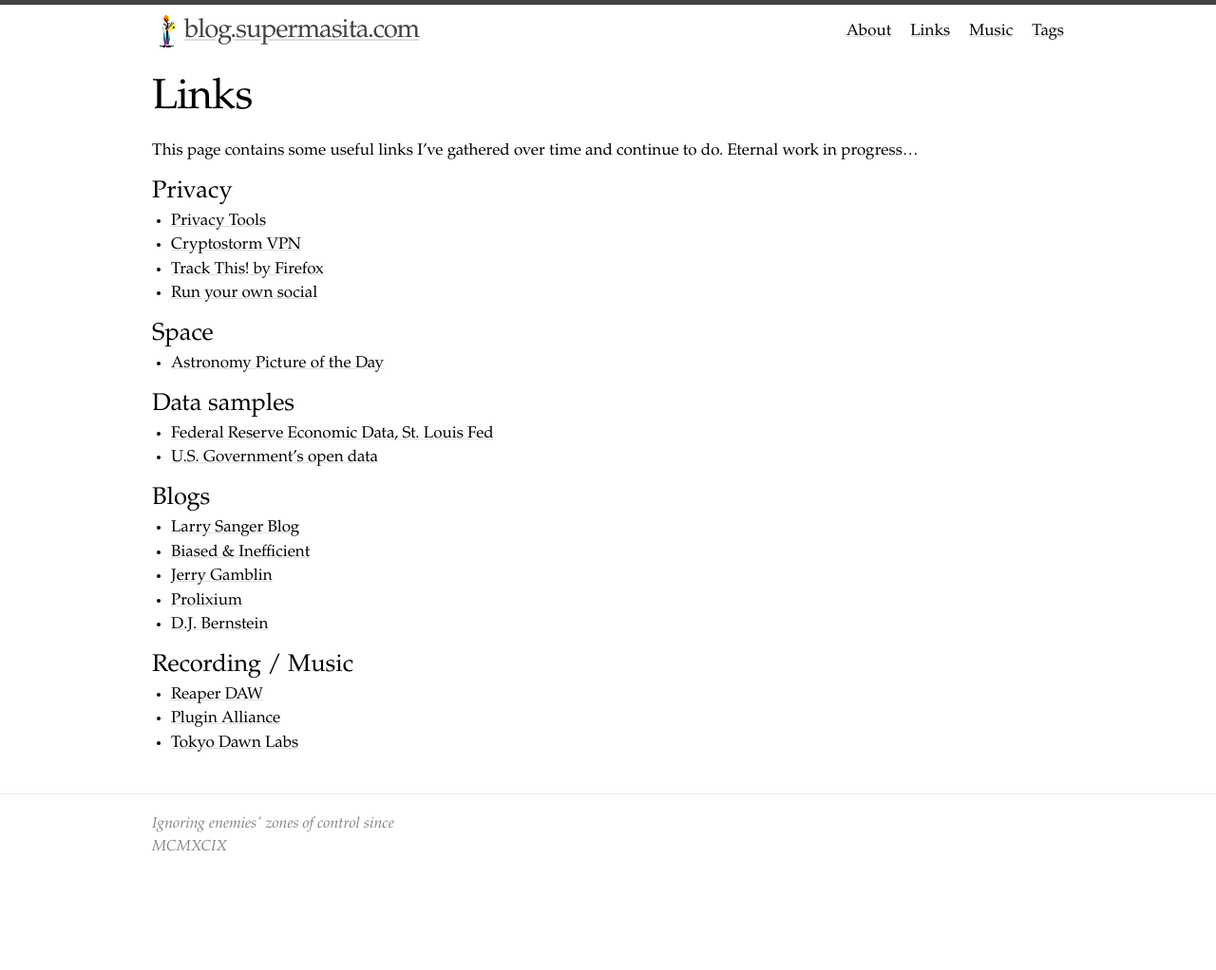
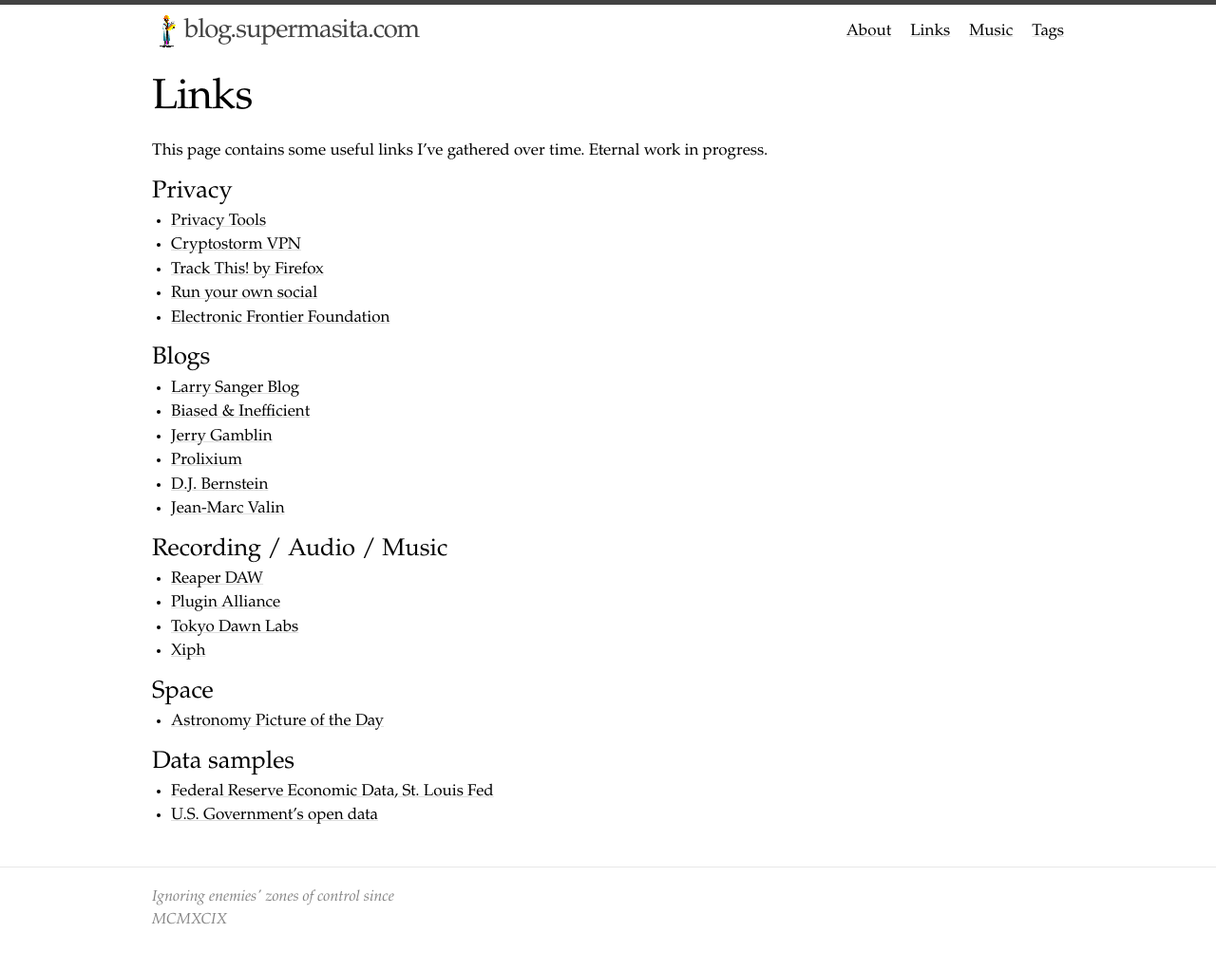
Before and after one commit to supermasita/blog.supermasita.com, a Jekyll site: the page built from links.md, in a window 1280 px wide. Shown: the whole page at 95% size. Built offline with Jekyll 4.4.1, drawn with Linux system fonts in a browser that asks for light colours; before the commit the page ends 945 px from its top, so only the background shows below that.

Commit message:
links update

```diff
--- a/_sass/minima/_base.scss
+++ b/_sass/minima/_base.scss
@@ -107,6 +107,10 @@
 /**
  * Links
  */
+a.site-title {
+   text-decoration: none;
+  }
+
 a {
   color: $brand-color;
   text-decoration: underline #DDD;
--- a/links.md
+++ b/links.md
@@ -4,7 +4,7 @@
 permalink: /links/
 ---
 
-This page contains some useful links I've gathered over time and continue to do. Eternal work in progress...
+This page contains some useful links I've gathered over time. Eternal work in progress.
 
 Privacy
 ===
@@ -12,6 +12,23 @@
 * [Cryptostorm VPN](https://www.cryptostorm.is/)
 * [Track This! by Firefox](https://trackthis.link/)
 * [Run your own social](https://runyourown.social/)
+* [Electronic Frontier Foundation](https://www.eff.org/issues/privacy)
+
+Blogs
+===
+* [Larry Sanger Blog](https://larrysanger.org/)
+* [Biased & Inefficient](https://notstatschat.rbind.io/)
+* [Jerry Gamblin](https://jerrygamblin.com/)
+* [Prolixium](https://www.prolixium.com/blog)
+* [D.J. Bernstein](https://cr.yp.to/djb.html)
+* [Jean-Marc Valin](https://jmvalin.dreamwidth.org)
+
+Recording / Audio / Music
+===
+* [Reaper DAW](https://reaper.fm)
+* [Plugin Alliance](https://www.plugin-alliance.com/)
+* [Tokyo Dawn Labs](https://www.tokyodawn.net/tokyo-dawn-labs/)
+* [Xiph](https://www.xiph.org/)
 
 Space
 ===
```
Also changed, not shown: other parts of links.md (+0 -14 lines).
